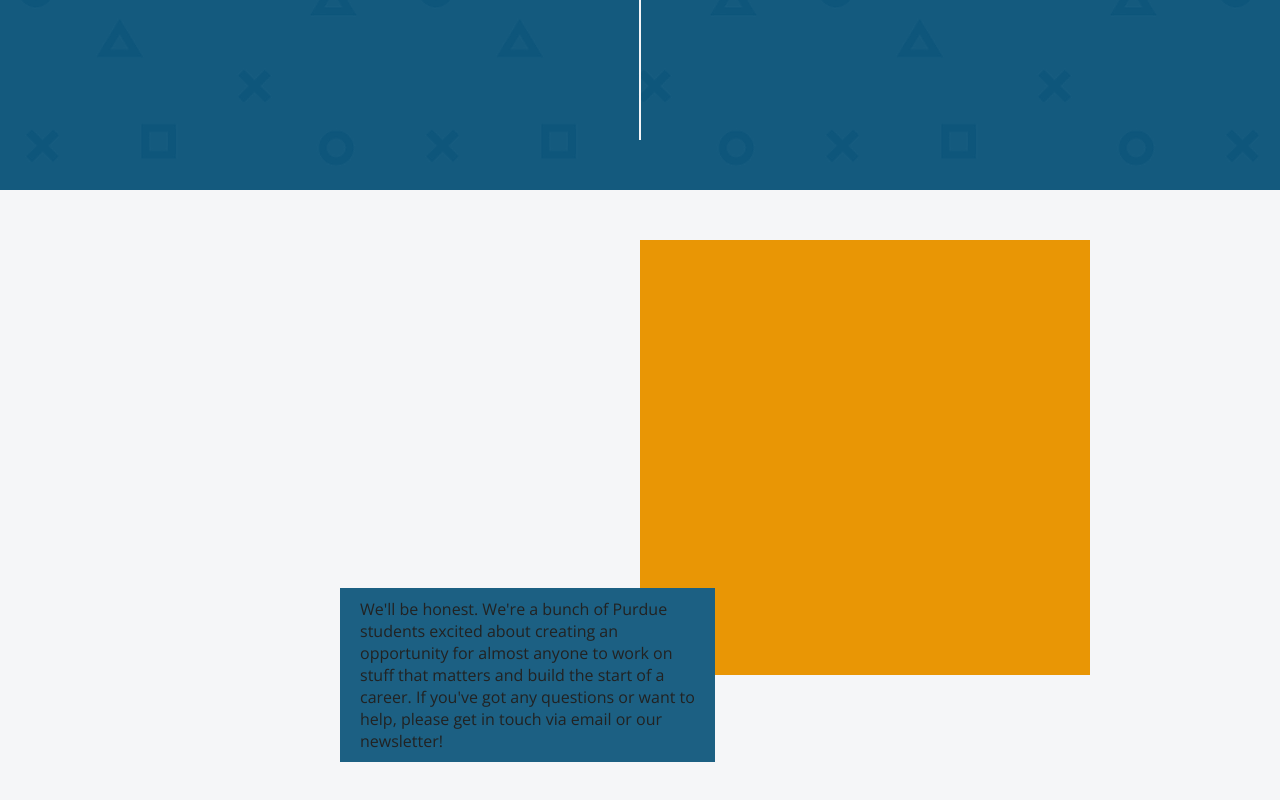
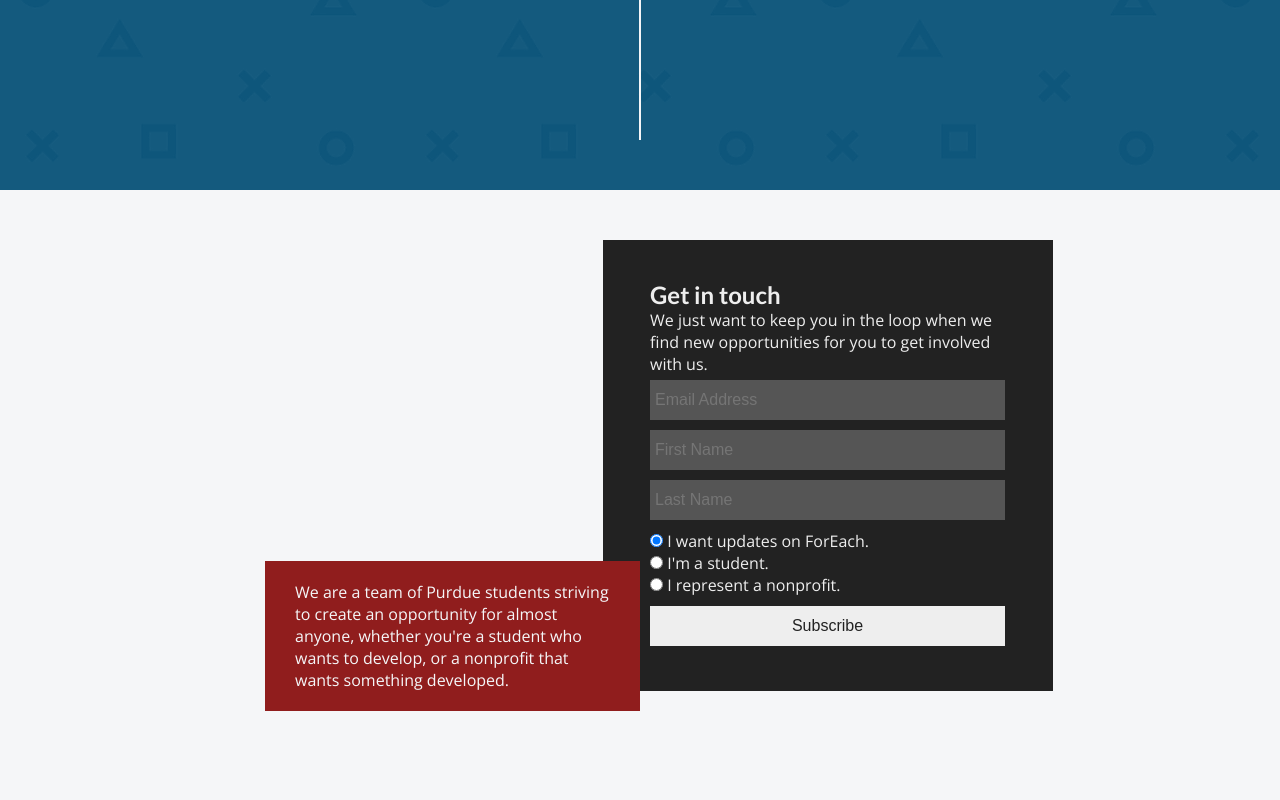
Before and after one commit to for-each-org/Website, a website: page static/index.html in a window 1280 px wide. Shown: the part 1410-2210 px from the top of the page. After the commit the page ends 2171 px from the top, so only its background shows below. Drawn offline with nearby package versions, Linux system fonts and the light colour scheme.

Commit message:
added desktop layout for newsletter

```diff
--- a/static/index.html
+++ b/static/index.html
@@ -97,12 +97,47 @@
     </div>
   </div>
   <div class="newsletter">
-      <div class="newsletter-form"></div>
+    <div class="newsletter-form">
+      <h2>Get in touch</h2>
+      <p>We just want to keep you in the loop when we find new opportunities for you to get involved with us.</p>
+      <form action="https://facebook.us17.list-manage.com/subscribe/post?u=a2c2d87603fe3bdbf03e1935c&amp;id=6389bf8c44" method="post"
+      id="mc-embedded-subscribe-form" name="mc-embedded-subscribe-form" class="validate" target="_blank" novalidate>
+      <div id="mc_embed_signup_scroll">
+
+        <div class="newsletter-form-group">
+          <input type="email" value="" name="EMAIL" class="newsletter-form-field" id="mce-EMAIL" placeholder="Email Address">
+        </div>
+
+        <div class="newsletter-form-group">
+          <input type="text" value="" name="FNAME" class="newsletter-form-field" id="mce-FNAME" placeholder="First Name">
+        </div>
+
+        <div class="newsletter-form-group">
+          <input type="text" value="" name="LNAME" class="newsletter-form-field" id="mce-LNAME" placeholder="Last Name">
+        </div>
+
+        <div class="newsletter-form-group">
+          <input id="mce-group[3137]" type="radio" name="group[3137]" value="4" checked> I want updates on ForEach. <br>
+          <input id="mce-group[3137]" type="radio" name="group[3137]" value="1"> I'm a student. <br>
+          <input id="mce-group[3137]" type="radio" name="group[3137]" value="2"> I represent a nonprofit. <br>
+        </div>
+
+        <!-- real people should not fill this in and expect good things - do not remove this or risk form bot signups-->
+        <div style="position: absolute; left: -5000px;" aria-hidden="true">
+          <input type="text" name="b_a2c2d87603fe3bdbf03e1935c_6389bf8c44" tabindex="-1" value="">
+        </div>
+
+        <div class="newsletter-form-group">
+          <input type="submit" value="Subscribe" name="subscribe" id="mc-embedded-subscribe" class="newsletter-form-field newsletter-form-btn">
+        </div>
+      </div>
+    </form>
+  </div>
   <div class="newsletter-desc">
-          We'll be honest. We're a bunch of Purdue students excited about creating an opportunity for almost anyone to work on stuff that matters and build the start of a career.
-
-          If you've got any questions or want to help, please get in touch via email or our newsletter!
+    We are a team of Purdue students striving to create an opportunity for almost
+    anyone, whether you're a student who wants to develop, or a nonprofit that wants something developed.
   </div>
+  <div class="newsletter-form-bg"></div>
 </div>
 </div>
 
--- a/static/sass/_app.scss
+++ b/static/sass/_app.scss
@@ -168,25 +168,73 @@ h1, h2, h3 {
 
 .newsletter {
     display: grid;
-    grid-template-columns: repeat(12,1fr);
-    grid-template-rows: 2fr 2fr 1fr 1fr;
+    grid-template-columns: repeat(24,1fr);
+    grid-template-rows: auto auto auto 20px;
 
     max-width: 1000px;
     margin: 0 auto;
     padding: 50px;
 
     &-form {
-        grid-column: 7 / span 6;
+        grid-column: 13 / span 10;
         grid-row: 1 / span 3;
+        padding: 40px 10px;
 
-        background: $orange;
+        color: $light;
+
+        &-field {
+            width: 100%;
+            height: 40px;
+            background: #555;
+            border: none;
+            padding: 5px;
+            color: $light;
+            font-size: 1rem;
+            &:focus {
+                background: $red;
+            }
+
+            transition: all 0.2s ease-in;
+        }
+
+        &-btn {
+            background: $light;
+            color: $dark-grey;
+            cursor: pointer;
+
+            &:hover, &:focus {
+                background: $red;
+                color: $light;
+            }
+
+            &:active {
+                background: $orange;
+                color: $dark-grey;
+            }
+        }
+
+        &-group {
+            padding: 5px 0;
+        }
+
+        z-index: 1;
     }
 
     &-desc {
-        grid-column: 3 / span 5;
+        grid-column: 3 / span 10;
         grid-row: 3 / span 2;
 
-        background: $blue;
-        padding: 10px 20px;
+        background: $red;
+        padding: 20px 30px;
+
+        color: $light-grey;
+        z-index: 2;
+    }
+
+    &-form-bg {
+        grid-column: 12 / span 12;
+        grid-row: 1 / span 3;
+        background: $dark-grey;
+        z-index: 0;
     }
 }
--- a/static/sass/_vars.scss
+++ b/static/sass/_vars.scss
@@ -9,7 +9,7 @@ $light-grey: #f5f6f8;
 $dark-grey: #222222;
 $orange: rgba(233, 150, 5, 1);
 $green: #65c6b9;
-$red: #c13a2c;
+$red: rgba(144, 29, 29, 1);
 $white: #ffffff;
 $blue: rgba(28, 96, 131, 1);
 
```
Also changed, not shown: static/css/main.css, 1 other file. Lines whose indentation alone changed are shown as unchanged.
